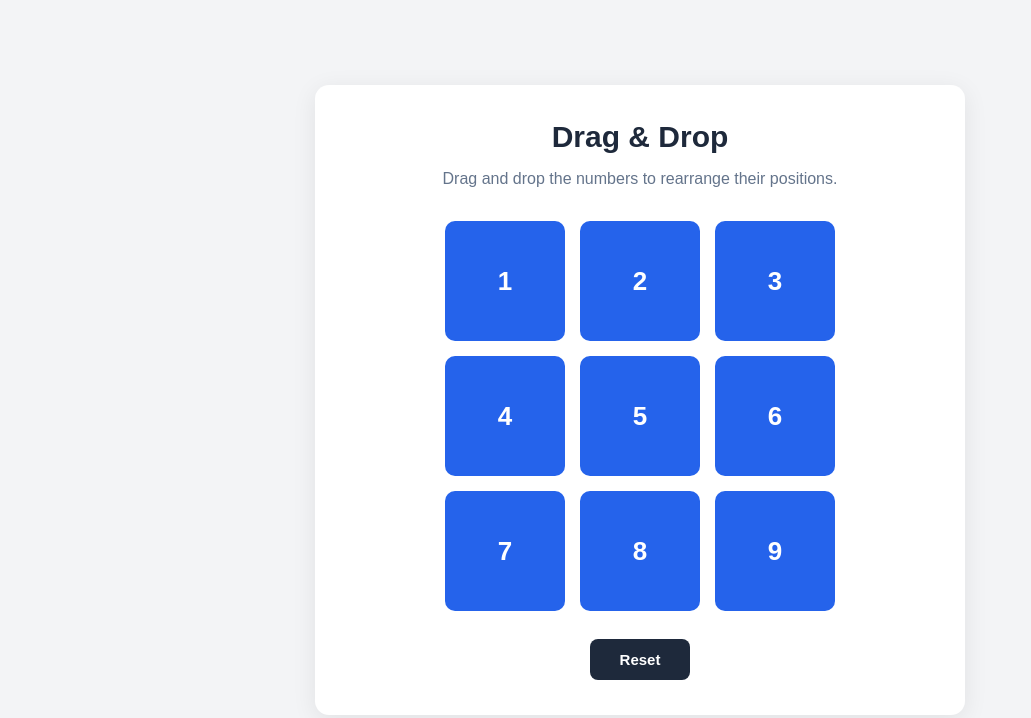
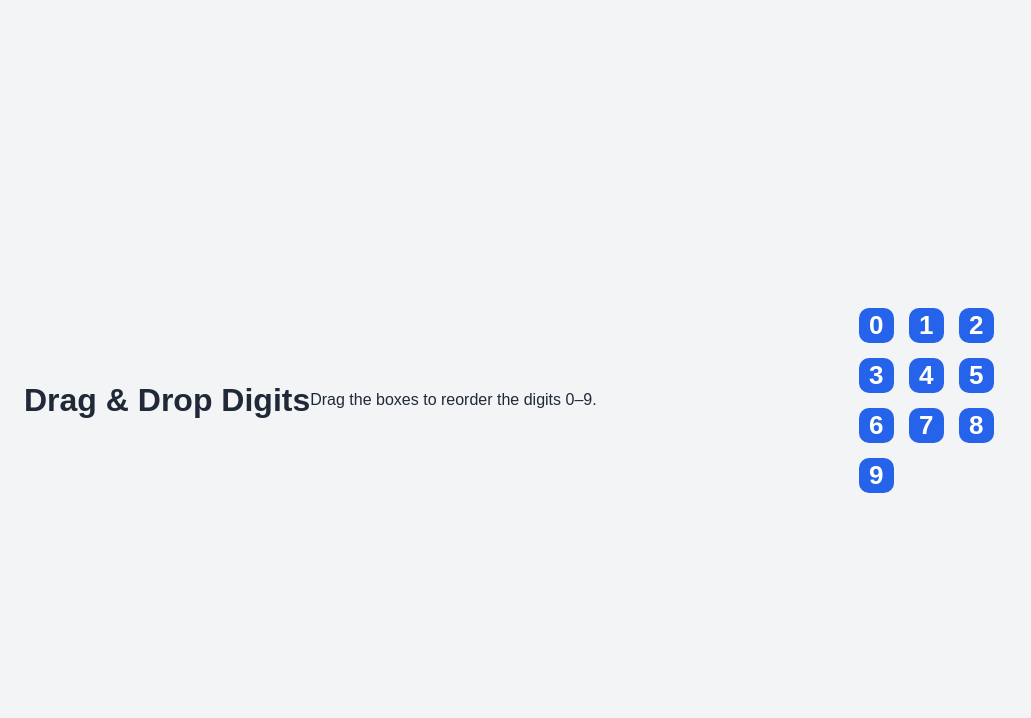
Before and after one commit to Appa45/Assignment7, a React (Vite) app in the folder random-joke-app/: page / in a window 1280 px wide. Shown: the top 718 px of the page, without its empty margins (0-1031 px from the left). Built offline with nearby package versions, Linux system fonts and the light colour scheme.

Commit message:
change in the app.jsx

```diff
--- a/random-joke-app/src/App.jsx
+++ b/random-joke-app/src/App.jsx
@@ -2,96 +2,72 @@
 import React, { useState } from "react";
 import "./App.css";
 
-const initialItems = [1, 2, 3, 4, 5, 6, 7, 8, 9];
-
 function App() {
-  const [items, setItems] = useState(initialItems);
-  const [draggedItem, setDraggedItem] = useState(null);
-  const [dragOverItem, setDragOverItem] = useState(null);
+  const [digits, setDigits] = useState([
+    0, 1, 2, 3, 4, 5, 6, 7, 8, 9,
+  ]);
+  const [draggedIndex, setDraggedIndex] = useState(null);
 
   const handleDragStart = (event, index) => {
-    setDraggedItem(index);
+    setDraggedIndex(index);
+    event.dataTransfer.setData("text/plain", String(index));
     event.dataTransfer.effectAllowed = "move";
-    event.dataTransfer.setData("text/plain", String(index));
   };
 
-  const handleDragOver = (event, index) => {
+  const handleDragOver = (event) => {
     event.preventDefault();
-    event.dataTransfer.dropEffect = "move";
-    setDragOverItem(index);
   };
 
   const handleDrop = (event, targetIndex) => {
     event.preventDefault();
 
-    const sourceIndex = draggedItem;
+    const sourceIndex =
+      draggedIndex !== null
+        ? draggedIndex
+        : Number(event.dataTransfer.getData("text/plain"));
 
     if (
-      sourceIndex === null ||
-      sourceIndex === targetIndex
+      sourceIndex === targetIndex ||
+      sourceIndex < 0 ||
+      sourceIndex >= digits.length
     ) {
-      setDraggedItem(null);
-      setDragOverItem(null);
+      setDraggedIndex(null);
       return;
     }
 
-    const updatedItems = [...items];
-    const [selectedItem] = updatedItems.splice(sourceIndex, 1);
-    updatedItems.splice(targetIndex, 0, selectedItem);
+    const updatedDigits = [...digits];
+    const [movedDigit] = updatedDigits.splice(sourceIndex, 1);
 
-    setItems(updatedItems);
-    setDraggedItem(null);
-    setDragOverItem(null);
-  };
+    const insertIndex =
+      sourceIndex < targetIndex ? targetIndex - 1 : targetIndex;
 
-  const handleDragEnd = () => {
-    setDraggedItem(null);
-    setDragOverItem(null);
-  };
+    updatedDigits.splice(insertIndex, 0, movedDigit);
 
-  const resetItems = () => {
-    setItems(initialItems);
-    setDraggedItem(null);
-    setDragOverItem(null);
+    setDigits(updatedDigits);
+    setDraggedIndex(null);
   };
 
   return (
-    <main className="app-container">
-      <section className="drag-card">
-        <h1>Drag &amp; Drop</h1>
+    <div className="app-container">
+      <h1>Drag &amp; Drop Digits</h1>
 
-        <p className="description">
-          Drag and drop the numbers to rearrange their positions.
-        </p>
+      <p>Drag the boxes to reorder the digits 0–9.</p>
 
       <div className="number-container">
-          {items.map((item, index) => (
+        {digits.map((digit, index) => (
           <div
-              key={item}
-              className={`number-item ${
-                draggedItem === index ? "dragging" : ""
-              } ${
-                dragOverItem === index ? "drag-over" : ""
-              }`}
-              draggable="true"
+            key={digit}
+            className="number-item"
+            draggable
             onDragStart={(event) => handleDragStart(event, index)}
-              onDragOver={(event) => handleDragOver(event, index)}
+            onDragOver={handleDragOver}
             onDrop={(event) => handleDrop(event, index)}
-              onDragEnd={handleDragEnd}
-              role="button"
-              tabIndex={0}
-              aria-label={`Number ${item}`}
           >
-              {item}
+            {digit}
           </div>
         ))}
       </div>
-
-        <button className="reset-button" onClick={resetItems}>
-          Reset
-        </button>
-      </section>
-    </main>
+    </div>
   );
 }
 
```
Lines whose indentation alone changed are shown as unchanged.
